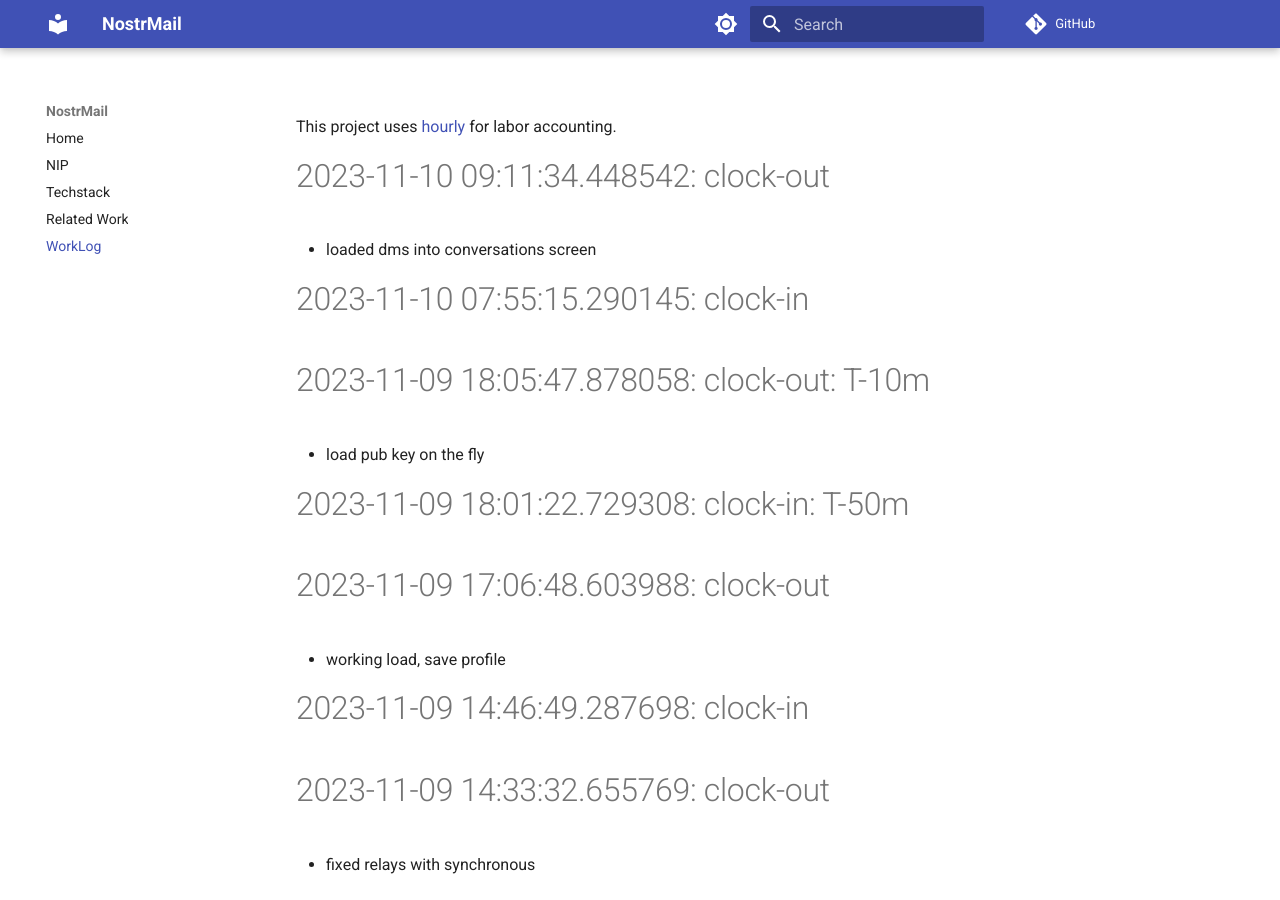
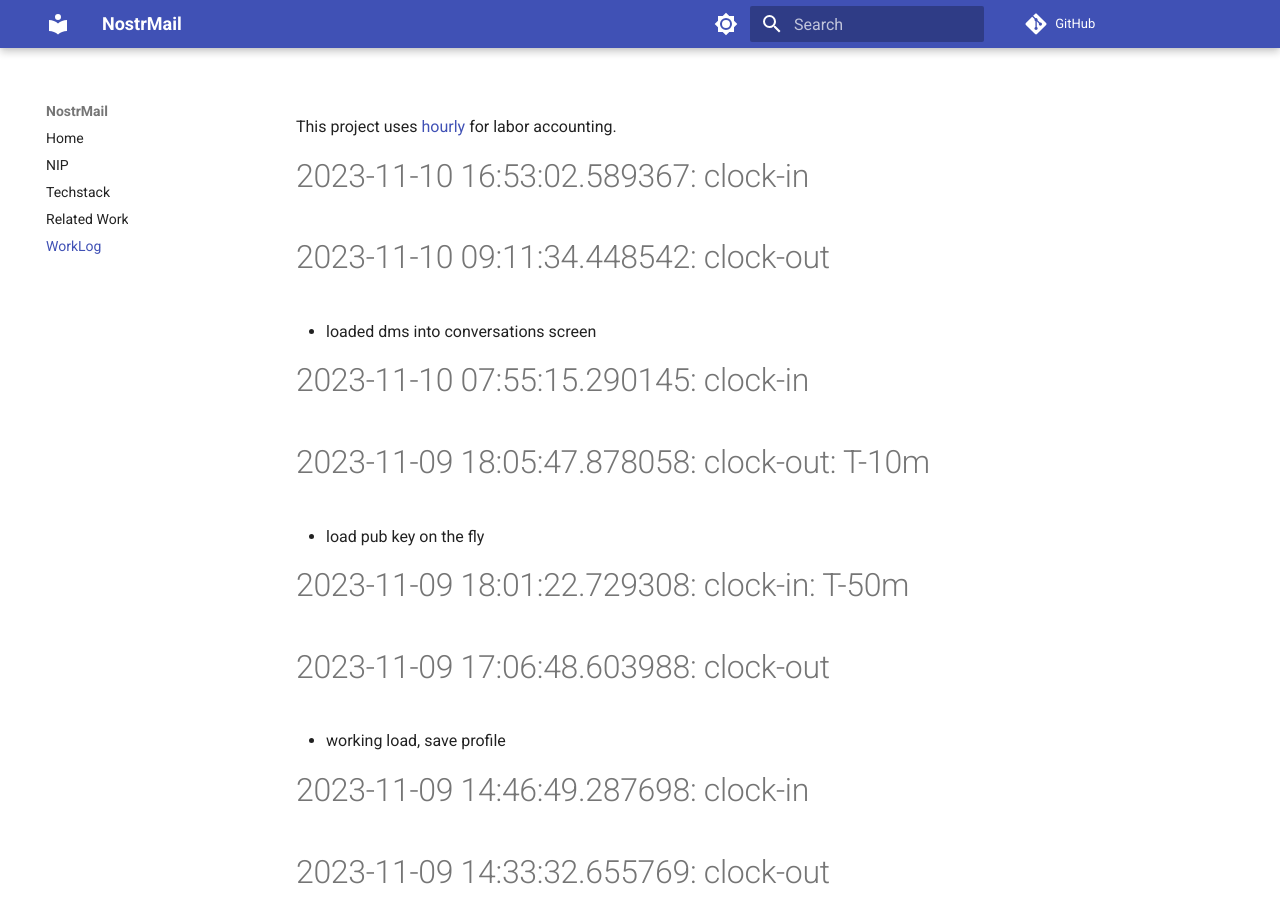
Before and after one commit to asherp/nostr-mail, an MkDocs documentation site: the page built from docs/WorkLog.md, in a window 1280 px wide and 900 px high. Built offline with MkDocs 1.6.1 and Material for MkDocs 9.7.7, drawn with Linux system fonts in a browser that asks for light colours; comment, search, counter and statistics services are not loaded.

Commit message:
clock-in

```diff
--- a/WorkLog.md
+++ b/WorkLog.md
@@ -1,3 +1,6 @@
+
+# 2023-11-10 16:53:02.589367: clock-in
+
 # 2023-11-10 09:11:34.448542: clock-out
 
 * loaded dms into conversations screen
```
